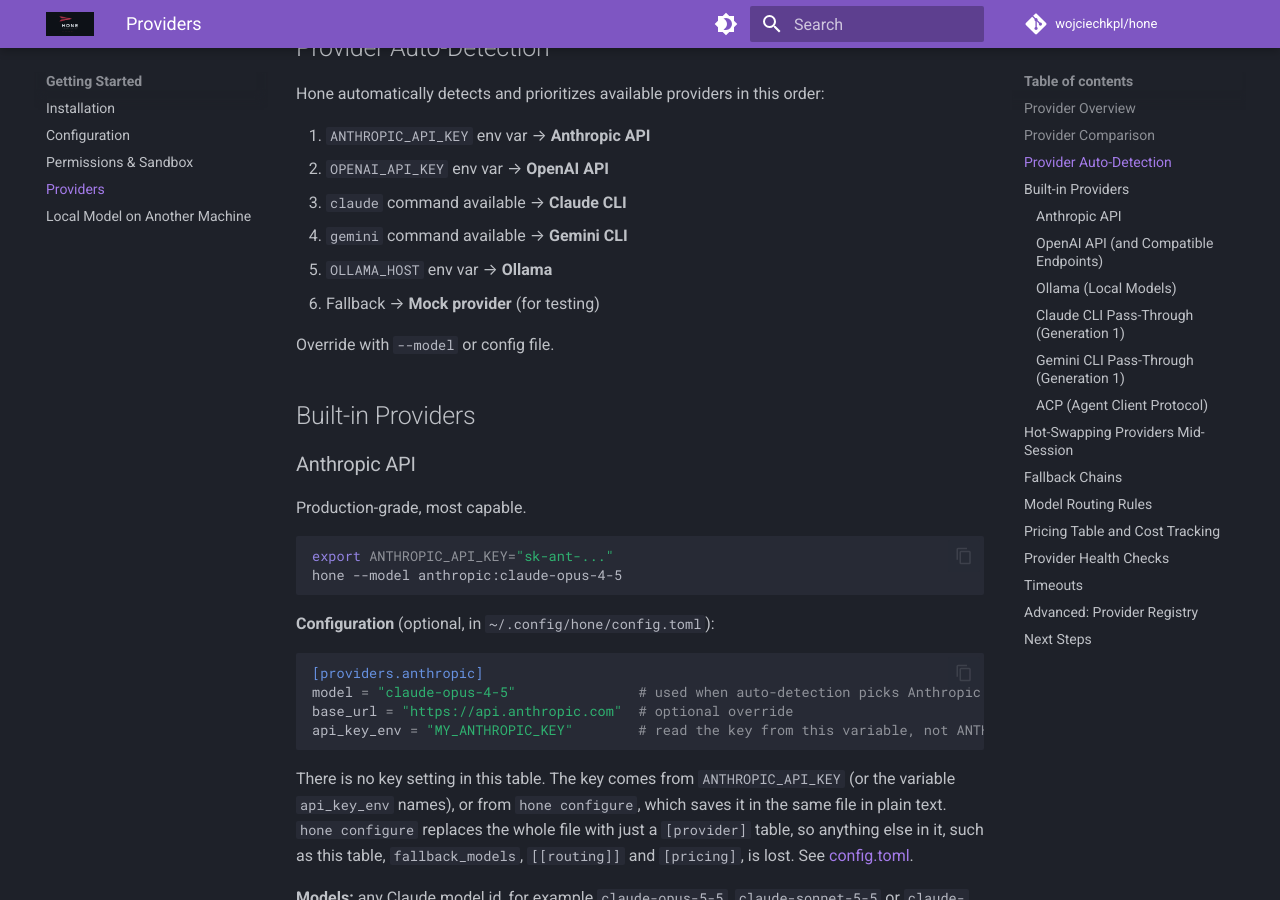
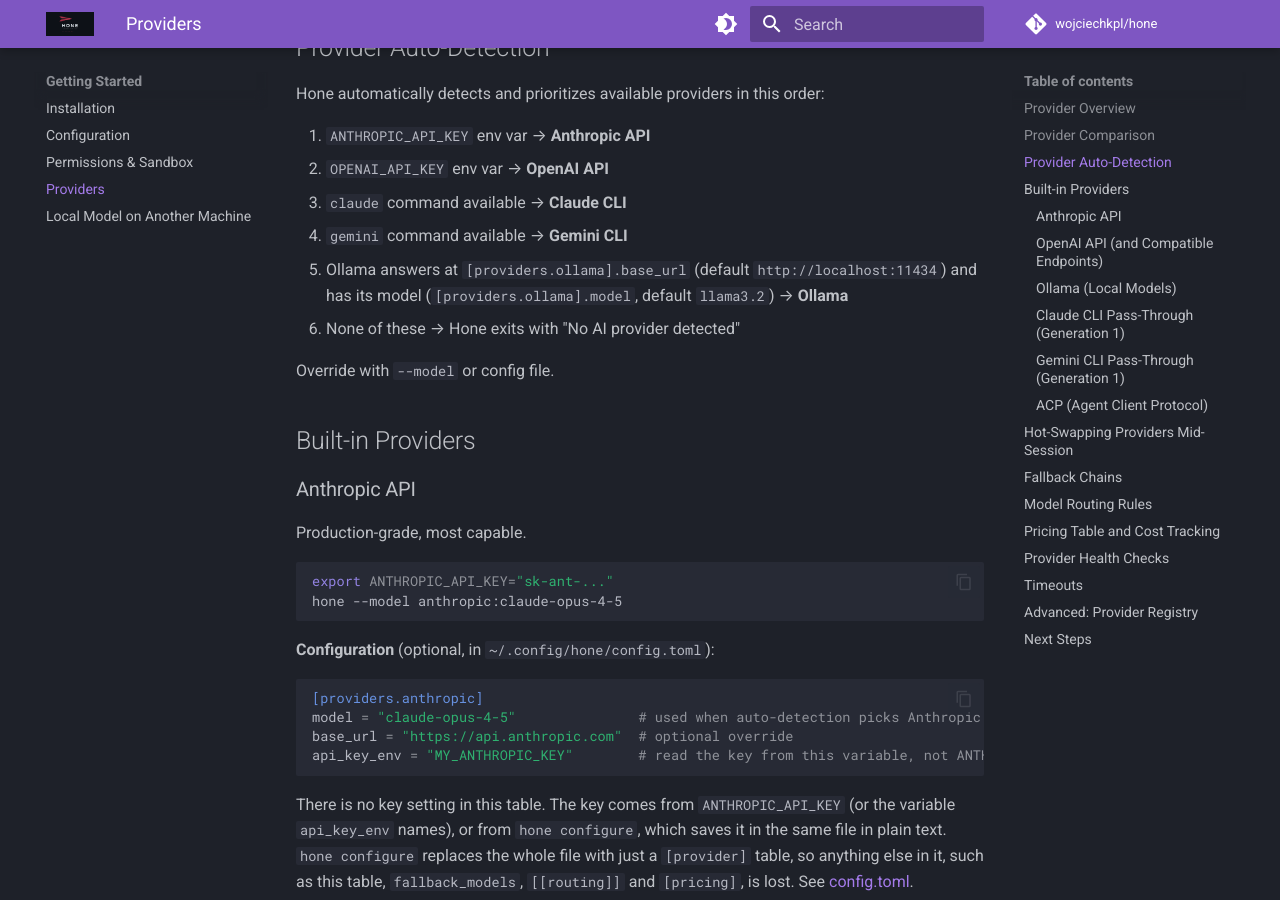
Before and after one commit to wojciechkpl/hone, an MkDocs documentation site: the page built from docs/tutorials/providers.md, in a window 1280 px wide and 900 px high, scrolled down 1588 px. Built offline with MkDocs 1.6.1 and Material for MkDocs 9.7.7, drawn with Linux system fonts in a browser that asks for light colours; comment, search, counter and statistics services are not loaded.

Commit message:
docs(providers): correct the auto-detection list for Ollama
Hone doesn't read OLLAMA_HOST: it probes [providers.ollama].base_url and
needs that provider's model to be installed. With no provider found it
exits with "No AI provider detected"; there is no mock fallback.

```diff
--- a/docs/tutorials/providers.md
+++ b/docs/tutorials/providers.md
@@ -42,8 +42,8 @@ Hone automatically detects and prioritizes available providers in this order:
 2. `OPENAI_API_KEY` env var → **OpenAI API**
 3. `claude` command available → **Claude CLI**
 4. `gemini` command available → **Gemini CLI**
-5. `OLLAMA_HOST` env var → **Ollama**
-6. Fallback → **Mock provider** (for testing)
+5. Ollama answers at `[providers.ollama].base_url` (default `http://localhost:11434`) and has its model (`[providers.ollama].model`, default `llama3.2`) → **Ollama**
+6. None of these → Hone exits with "No AI provider detected"
 
 Override with `--model` or config file.
 
```
